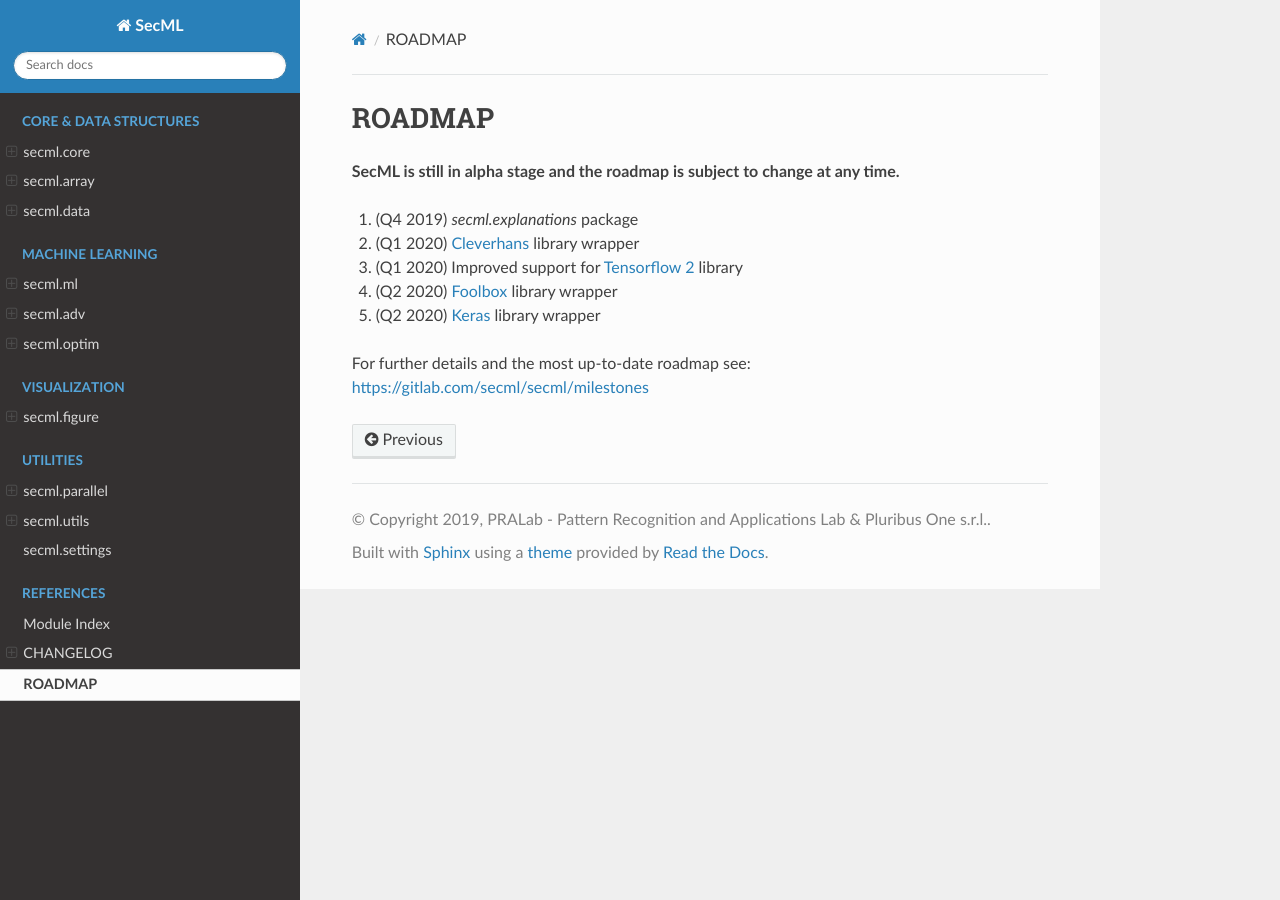
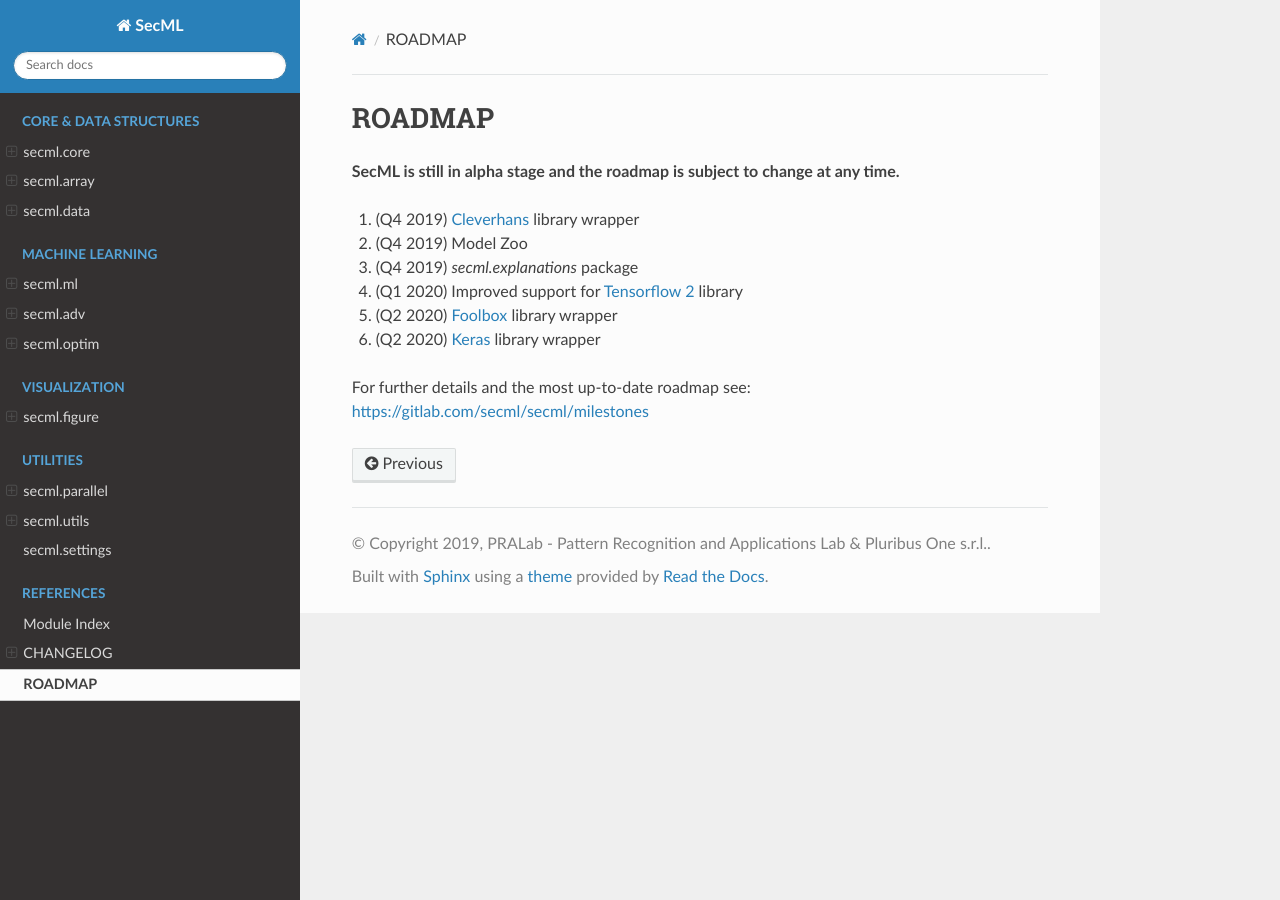
Before and after one commit to pralab/secml, a Sphinx documentation site: the page built from docs/source/roadmap.rst, in a window 1280 px wide. Built offline with Sphinx 7.4.7 and the Read the Docs theme 2.0.0, drawn with Linux system fonts in a browser that asks for light colours; formulas are drawn with MathJax 3; the version number could not be read and is left out.

Commit message:
#560 Updated development roadmap accordingly to 0.10, 0.11 and 0.12 releases.

```diff
--- a/docs/source/roadmap.rst
+++ b/docs/source/roadmap.rst
@@ -3,10 +3,11 @@ ROADMAP
 
 **SecML is still in alpha stage and the roadmap is subject to change at any time.**
 
-1. (Q4 2019) `secml.explanations` package
-2. (Q1 2020) `Cleverhans <https://github.com/tensorflow/cleverhans>`_ library wrapper
-3. (Q1 2020) Improved support for `Tensorflow 2 <https://www.tensorflow.org/>`_ library
-4. (Q2 2020) `Foolbox <https://foolbox.readthedocs.io/>`_ library wrapper
-5. (Q2 2020) `Keras <https://keras.io/>`_ library wrapper
+1. (Q4 2019) `Cleverhans <https://github.com/tensorflow/cleverhans>`_ library wrapper
+2. (Q4 2019) Model Zoo
+3. (Q4 2019) `secml.explanations` package
+4. (Q1 2020) Improved support for `Tensorflow 2 <https://www.tensorflow.org/>`_ library
+5. (Q2 2020) `Foolbox <https://foolbox.readthedocs.io/>`_ library wrapper
+6. (Q2 2020) `Keras <https://keras.io/>`_ library wrapper
 
 For further details and the most up-to-date roadmap see: https://gitlab.com/secml/secml/milestones
```
